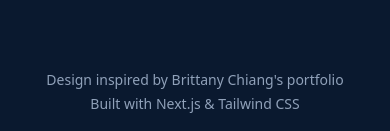
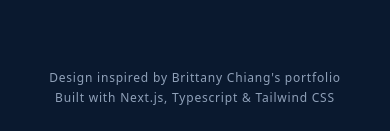
Before and after one commit to Calingcooo/my-portfolio-v2, a Next.js app: page / in a window 390 px wide. Shown: the part 3319-3450 px from the top of the page. Built offline with nearby package versions, Linux system fonts and the light colour scheme.

Commit message:
fixed width of career nav on mobile and desktop view

```diff
--- a/src/app/components/CareerHighlights/CareerNav.tsx
+++ b/src/app/components/CareerHighlights/CareerNav.tsx
@@ -11,7 +11,7 @@ const CareerNav = () => {
 
   return (
     <div className="flex flex-col w-full md:flex-row md:mx-0">
-      <div className="w-full md:w-auto overflow-hidden overflow-x-auto md:overflow-x-visible md:overflow-y-auto scrollbar-hide">
+      <div className="w-full md:min-w-max md:w-auto overflow-hidden overflow-x-auto md:overflow-x-visible md:overflow-y-auto scrollbar-hide">
         <div className="flex flex-row md:items-start md:flex-col min-w-max">
           {careerData.map((item) => (
             <button
--- a/src/app/components/Footer.tsx
+++ b/src/app/components/Footer.tsx
@@ -7,13 +7,13 @@ const Footer = () => {
         href="https://v4.brittanychiang.com/"
         target="_blank"
         rel="noopener noreferrer"
-        className="text-center text-slate-400 hover:text-[#64ffda] transition-colors duration-300 ease-in-out"
+        className="text-center text-slate-400 hover:text-[#64ffda] transition-colors duration-300 ease-in-out tracking-wider"
       >
-        <p className="text-sm mb-1">
+        <p className="text-xs mb-1">
           Design inspired by Brittany Chiang's portfolio
         </p>
-        <p className="text-sm">
-          Built with Next.js & Tailwind CSS
+        <p className="text-xs">
+          Built with Next.js, Typescript & Tailwind CSS
         </p>
       </a>
     </footer>
```
